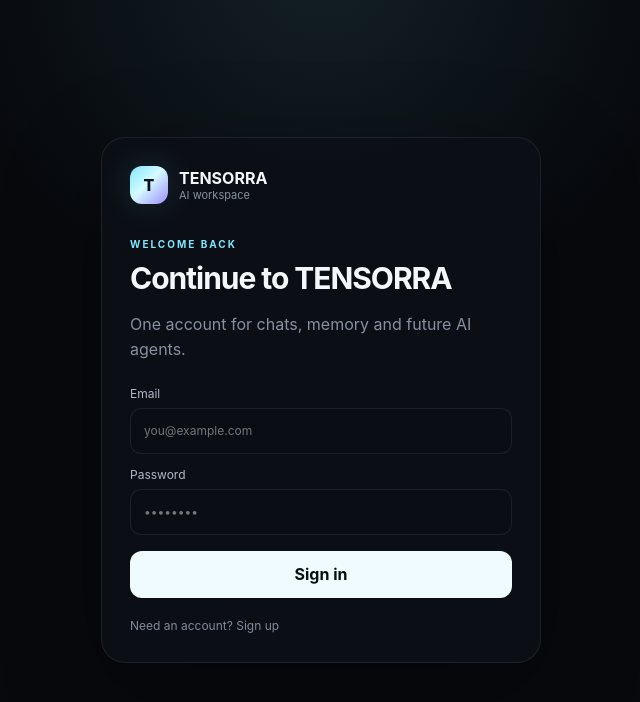
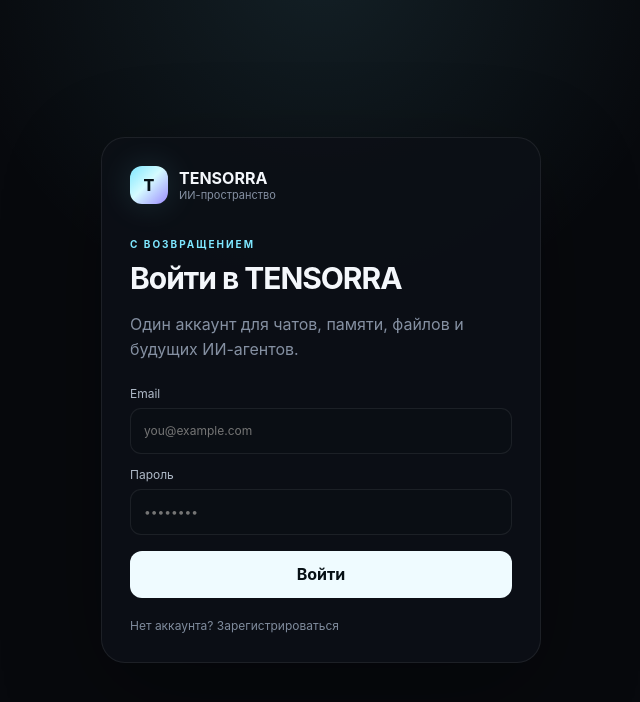
Before and after one commit to hazzardik/TENSORRA, a Next.js app: page /login in a window 1280 px wide. Shown: the top 702 px of the page, without its empty margins (319-959 px from the left). Built offline with nearby package versions, Linux system fonts and the light colour scheme; no server answers.

Commit message:
Localize authentication UI to Russian

```diff
--- a/src/app/login/page.tsx
+++ b/src/app/login/page.tsx
@@ -3,6 +3,31 @@
 import { FormEvent, useState } from "react";
 import { useRouter } from "next/navigation";
 import { createClient } from "@/lib/supabase/client";
+
+function translateAuthError(message: string) {
+  const lower = message.toLocaleLowerCase();
+
+  if (lower.includes("invalid login credentials")) {
+    return "Неверный email или пароль.";
+  }
+  if (lower.includes("email not confirmed")) {
+    return "Сначала подтвердите email по ссылке из письма.";
+  }
+  if (lower.includes("user already registered")) {
+    return "Аккаунт с таким email уже существует.";
+  }
+  if (lower.includes("password should be at least")) {
+    return "Пароль слишком короткий.";
+  }
+  if (lower.includes("signup is disabled")) {
+    return "Регистрация сейчас отключена.";
+  }
+  if (lower.includes("rate limit")) {
+    return "Слишком много попыток. Подождите немного и попробуйте снова.";
+  }
+
+  return "Не удалось выполнить вход. Проверьте данные и попробуйте снова.";
+}
 
 export default function LoginPage() {
   const router = useRouter();
@@ -22,20 +47,26 @@
       if (mode === "login") {
         const { error } = await supabase.auth.signInWithPassword({ email, password });
         if (error) throw error;
+
         router.replace("/app");
         router.refresh();
       } else {
         const { data, error } = await supabase.auth.signUp({ email, password });
         if (error) throw error;
+
         if (data.session) {
           router.replace("/app");
           router.refresh();
         } else {
-          setStatus("Account created. Confirm your email, then sign in.");
+          setStatus("Аккаунт создан. Подтвердите email по ссылке из письма, затем войдите.");
         }
       }
     } catch (error) {
-      setStatus(error instanceof Error ? error.message : "Authentication failed");
+      setStatus(
+        error instanceof Error
+          ? translateAuthError(error.message)
+          : "Не удалось выполнить авторизацию.",
+      );
     } finally {
       setLoading(false);
     }
@@ -48,34 +79,64 @@
           <div className="tensorMark">T</div>
           <div>
             <strong>TENSORRA</strong>
-            <span>AI workspace</span>
+            <span>ИИ-пространство</span>
           </div>
         </div>
 
         <div className="authCopy">
-          <p className="eyebrow">{mode === "login" ? "WELCOME BACK" : "CREATE ACCOUNT"}</p>
-          <h1>{mode === "login" ? "Continue to TENSORRA" : "Start with TENSORRA"}</h1>
-          <p>One account for chats, memory and future AI agents.</p>
+          <p className="eyebrow">
+            {mode === "login" ? "С ВОЗВРАЩЕНИЕМ" : "НОВЫЙ АККАУНТ"}
+          </p>
+          <h1>
+            {mode === "login"
+              ? "Войти в TENSORRA"
+              : "Создать аккаунт TENSORRA"}
+          </h1>
+          <p>Один аккаунт для чатов, памяти, файлов и будущих ИИ-агентов.</p>
         </div>
 
         <form className="authForm" onSubmit={submit}>
           <label>
             Email
-            <input type="email" required value={email} onChange={(e) => setEmail(e.target.value)} placeholder="you@example.com" />
+            <input
+              type="email"
+              required
+              value={email}
+              onChange={(event) => setEmail(event.target.value)}
+              placeholder="you@example.com"
+            />
           </label>
+
           <label>
-            Password
-            <input type="password" required minLength={6} value={password} onChange={(e) => setPassword(e.target.value)} placeholder="••••••••" />
+            Пароль
+            <input
+              type="password"
+              required
+              minLength={6}
+              value={password}
+              onChange={(event) => setPassword(event.target.value)}
+              placeholder="••••••••"
+            />
           </label>
+
           <button className="primaryButton" disabled={loading} type="submit">
-            {loading ? "Working…" : mode === "login" ? "Sign in" : "Create account"}
+            {loading
+              ? "Подождите…"
+              : mode === "login"
+                ? "Войти"
+                : "Создать аккаунт"}
           </button>
         </form>
 
         {status ? <p className="authStatus">{status}</p> : null}
 
-        <button className="textButton" onClick={() => setMode(mode === "login" ? "signup" : "login")}>
-          {mode === "login" ? "Need an account? Sign up" : "Already have an account? Sign in"}
+        <button
+          className="textButton"
+          onClick={() => setMode(mode === "login" ? "signup" : "login")}
+        >
+          {mode === "login"
+            ? "Нет аккаунта? Зарегистрироваться"
+            : "Уже есть аккаунт? Войти"}
         </button>
       </section>
     </main>
```
